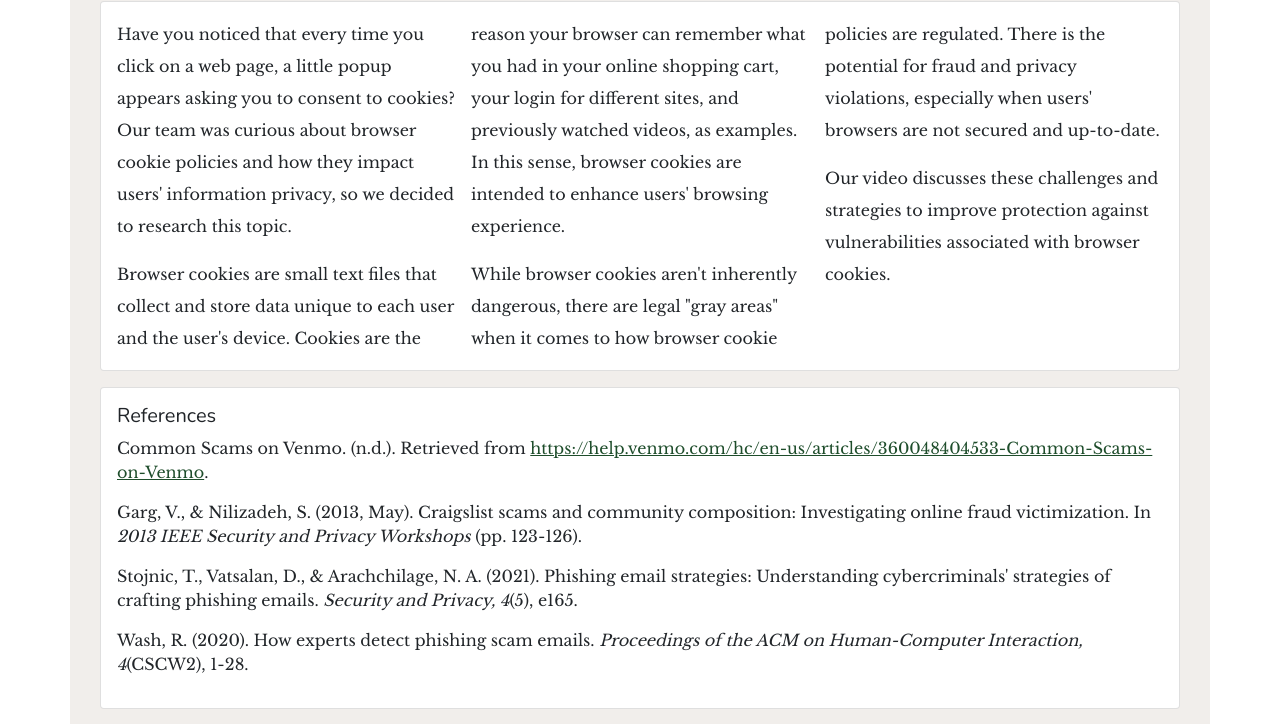
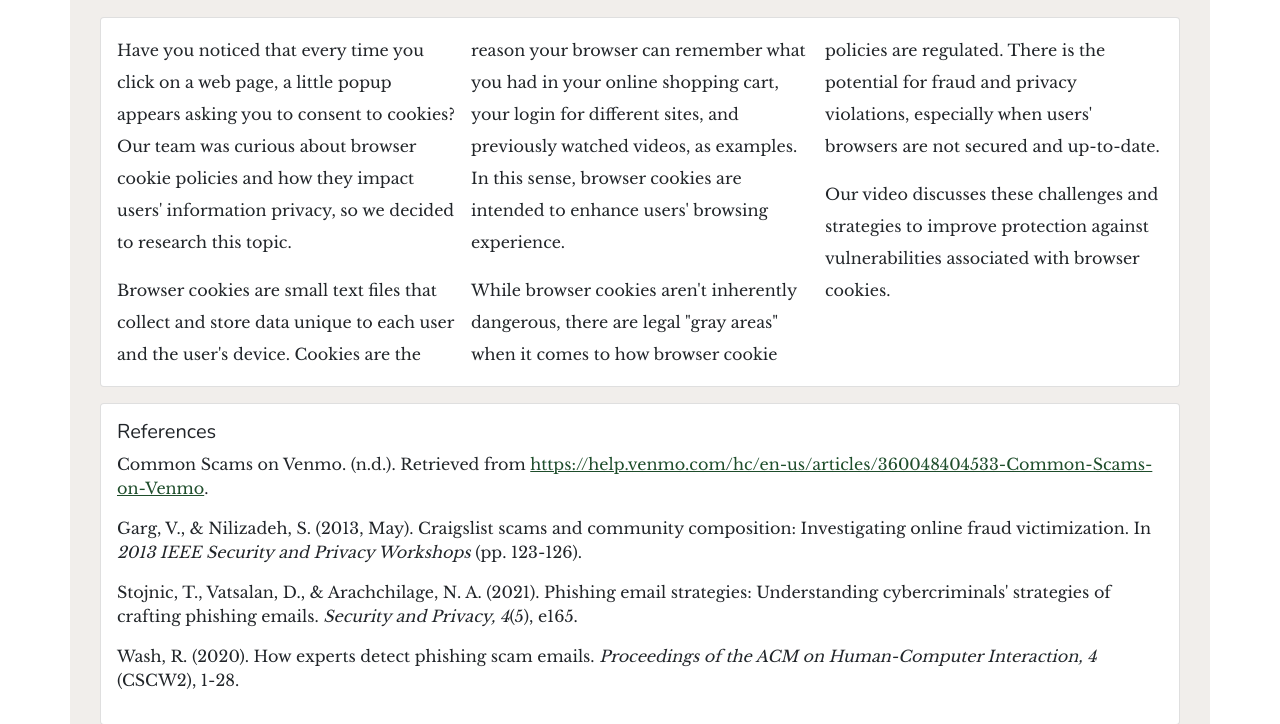
Before and after one commit to jack-hermanson/cis200, a Flask app: template main/web/templates/projects/cookies.html in a window 1280 px wide. Shown: the part 850-1574 px from the top of the page. Run offline with Flask 2, Linux system fonts and the light colour scheme; the template is opened without the code that fills it, so the values that code supplies are empty; some libraries are stand-ins or nearby versions.

Commit message:
update cookies bootstrap class

```diff
--- a/main/web/templates/projects/cookies.html
+++ b/main/web/templates/projects/cookies.html
@@ -10,7 +10,7 @@
     </div>
 </div>
 <div class="row">
-    <div class="col-12">
+    <div class="col-12 mb-3">
         <iframe width="100%" height="500" src="https://www.youtube.com/embed/e9YpMzaXvFA" title="YouTube video player"
             frameborder="0"
             allow="accelerometer; autoplay; clipboard-write; encrypted-media; gyroscope; picture-in-picture"
@@ -50,7 +50,7 @@
                 <p>Stojnic, T., Vatsalan, D., & Arachchilage, N. A. (2021). Phishing email strategies: Understanding
                     cybercriminals' strategies of crafting phishing emails. <i>Security and Privacy, 4</i>(5), e165.</p>
                 <p>Wash, R. (2020). How experts detect phishing scam emails. <i>Proceedings of the ACM on Human-Computer
-                        Interaction, 4</i>(CSCW2), 1-28.</p>
+                        Interaction, 4</i> (CSCW2), 1-28.</p>
             </div>
         </div>
     </div>
```
